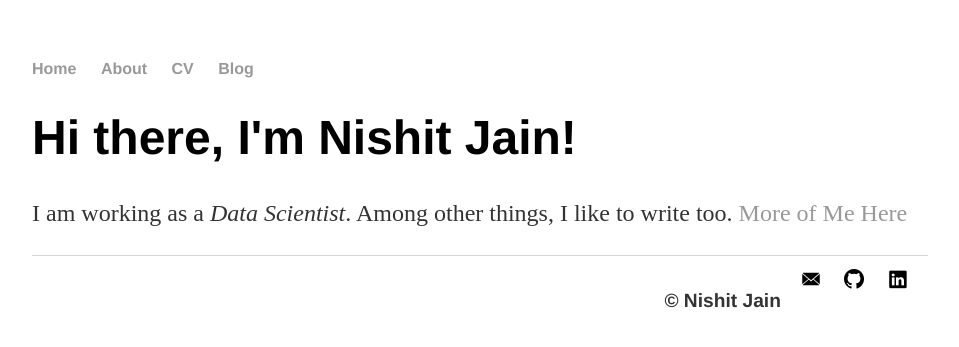
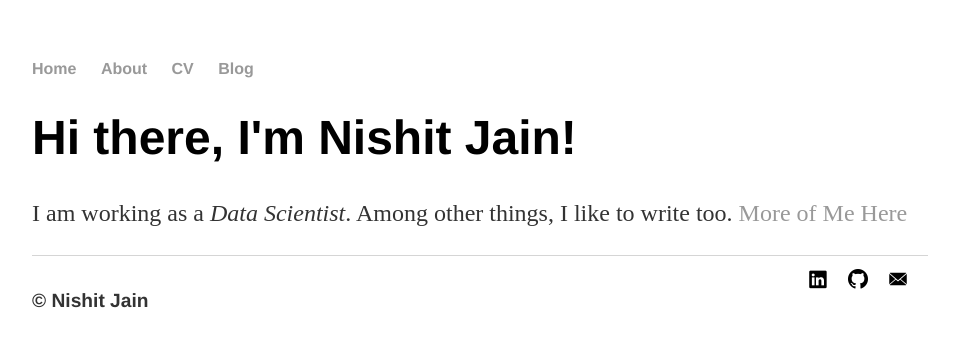
Before and after one commit to nishitjain/nishitjain.github.io, a Jekyll site: the page built from index.html, in a window 1280 px wide. Shown: the top 347 px of the page, without its empty margins (160-1119 px from the left). Built offline with Jekyll 4.4.1, drawn with Linux system fonts in a browser that asks for light colours.

Commit message:
Update default.html

```diff
--- a/_layouts/default.html
+++ b/_layouts/default.html
@@ -20,10 +20,10 @@
 
 			</div><!-- /.container -->
 			<footer>
-	    		<ul class="social">
-	        		<li><a href="mailto:nishhit777@gmail.com"><img src="/resources/mail.png" alt="Mail" height="20px" width="20px"></a></li>
-	        		<li><a href="https://github.com/nishitjain"><img src="/resources/github.png" alt="Github" height="20px" width="20px"></a></li>
-				<li><a href="https://linkedin.com/in/nishhit-jain"><img src="/resources/linkedin.png" alt="LinkedIn" height="20px" width="20px"></a></li>
+	    		<ul>
+	        		<li class="social"><a href="mailto:nishhit777@gmail.com"><img src="/resources/mail.png" alt="Mail" height="20px" width="20px"></a></li>
+	        		<li class="social"><a href="https://github.com/nishitjain"><img src="/resources/github.png" alt="Github" height="20px" width="20px"></a></li>
+				<li class="social"><a href="https://linkedin.com/in/nishhit-jain"><img src="/resources/linkedin.png" alt="LinkedIn" height="20px" width="20px"></a></li>
 				<li class="copyright"><p>&copy; Nishit Jain</p></li>
 			</ul>
 			</footer>
```
